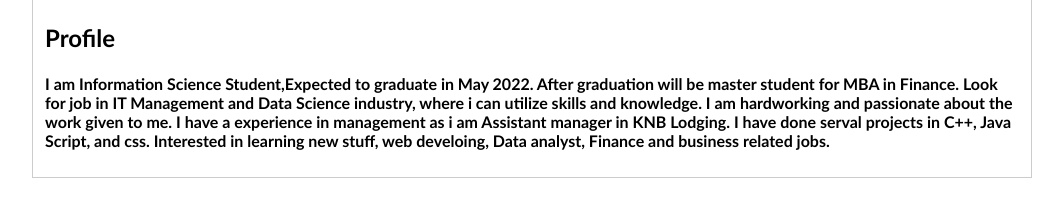
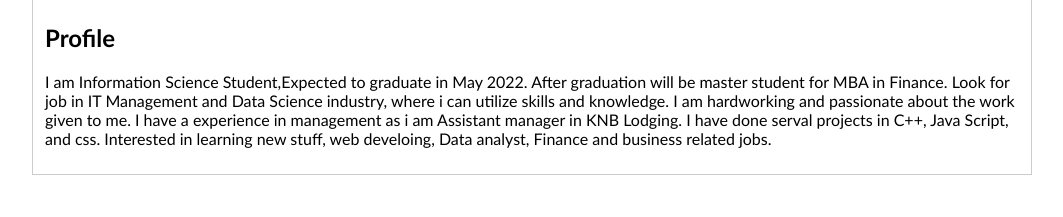
Before and after one commit to dpmahida25/portfolio, a plain HTML site: page assets/index.html in a window 1280 px wide. Shown: the part 161-378 px from the top of the page, without its empty margins (108-1171 px from the left). Drawn offline with Linux system fonts and the light colour scheme; files that its build step writes are made by us from their sources; files whose address does not match are found by name.

Commit message:
Update index.html

```diff
--- a/assets/index.html
+++ b/assets/index.html
@@ -29,13 +29,13 @@
         <!-- Begin Home Section -->
         <div id="Home" class="tabcontent">
             <h2>Profile</h2>
-            <h4>
+            <p>
                 I am Information Science Student,Expected to graduate in May 2022. After graduation will be master student for MBA in Finance. Look for job in IT Management
                 and Data Science industry, where i can utilize skills and knowledge. I am hardworking and passionate about the work given to me. I have a experience in management
                 as i am Assistant manager in KNB Lodging. I have done serval projects in C++, Java Script, and css.
 
                 Interested in learning new stuff, web develoing, Data analyst, Finance and business related jobs.
-            </h4>
+            </p>
 
         </div>
 
```
